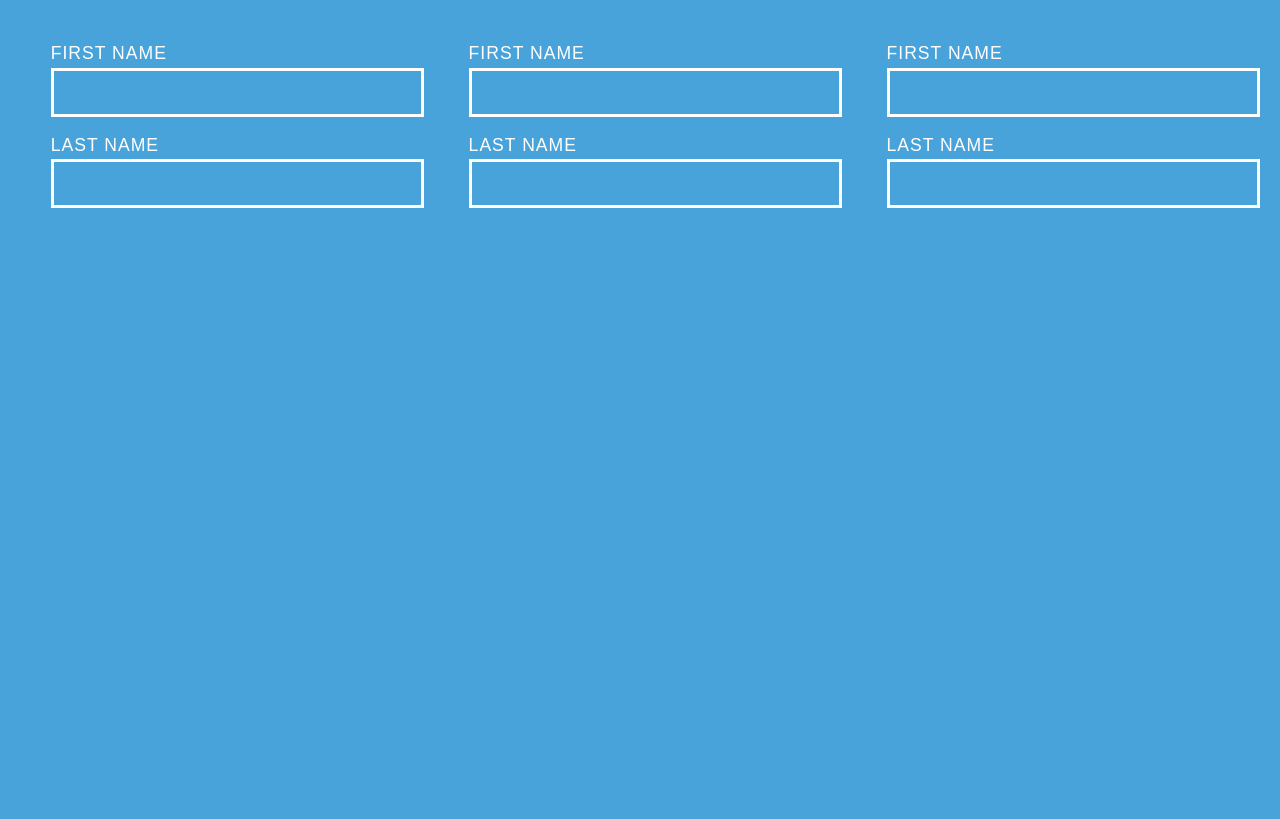
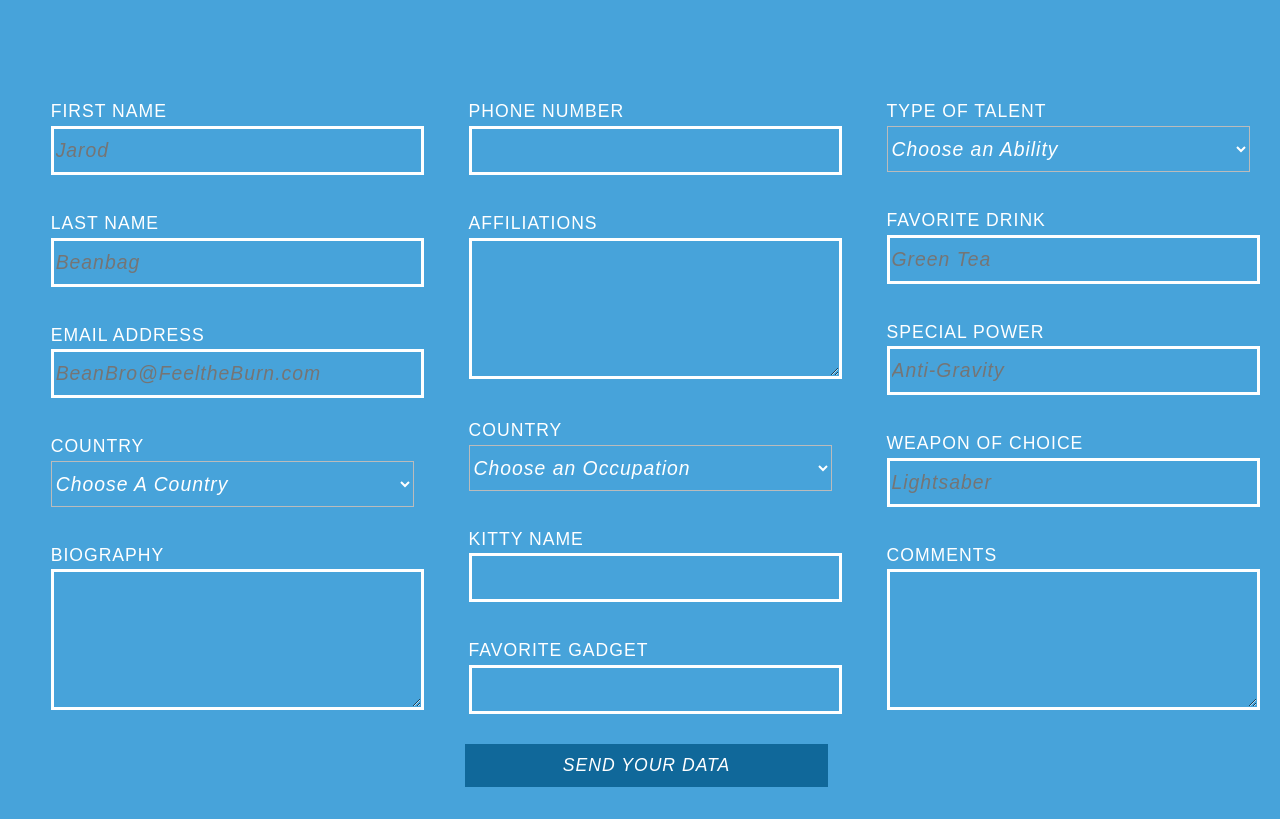
Before and after one commit to BestMattEver/MultiColumnForm, a plain HTML site: page index.html in a window 1280 px wide. Drawn offline with Linux system fonts and the light colour scheme.

Commit message:
got the columns in. all resizing. ready for wires.

```diff
--- a/assets/css/index.css
+++ b/assets/css/index.css
@@ -2,22 +2,25 @@
 body{
   background: #47a3da;
   margin-left: 2%;
+  margin-top: 3%;
 }
 
 /*--------------------------Start Media Queries -----------------------------*/
 @media(max-width: 600px)
 {
-  .col1{ /* This is the column style for TABLET view.*/
+  .col1{ /* This is the column style for MOBILE view.*/
     width: 94%;
     margin: 2% 2%;
     display: inline-block;
+    vertical-align:top;
     /*background: white;  <-- I used these to identify which parts of my code
     were being used when the screen changed */
   }
-  .col2{ /* This is the column style for TABLET view.*/
+  .col2{ /* This is the column style for MOBILE view.*/
     width: 94%;
     margin: 2% 2%;
     display: inline-block;
+    vertical-align:top;
     /*background: white;*/
   }
 }/*end media query*/
@@ -27,6 +30,7 @@ body{
     width: 45%;
     margin: 2% 2%;
     display: inline-block;
+    vertical-align:top;
     /*background: green;  <-- I used these to identify which parts of my code
     were being used when the screen changed */
   }
@@ -34,6 +38,7 @@ body{
     width: 94%;
     margin: 2% 2%;
     display: inline-block;
+    vertical-align:top;
     /*background: green;*/
   }
 }/*end media query*/
@@ -43,19 +48,21 @@ body{
     width: 29%;
     margin: 2% 2%;
     display: inline-block;
+    vertical-align:top;
     /*background: red;*/
   }
   .col2{ /* This is the column style for FULL SCREEN view.*/
     width: 29%;
     margin: 2% 2%;
     display: inline-block;
+    vertical-align:top;
     /*background: red;*/
   }
 }
 /*------------------------End Media Queries here-----------------------------*/
 
 .wrapper{ /* each indivigual box and label combo is inside a wrapper element*/
-  margin-top: 20px;
+  margin-top: 40px;
   font-family: sans-serif;
   color: #fff;
   font-size: 1.1em;
@@ -63,6 +70,27 @@ body{
   letter-spacing: 1px;
 }
 
+/*this is the styling for the drop down menu*/
+select{
+  color:#fff;
+  font-size: 1.1em;
+  font-weight: 500;
+  letter-spacing: 1px;
+  font-family: sans-serif;
+  font-style: italic;
+
+  margin-top: 5px;
+  padding-top: 10px;
+  padding-bottom: 10px;
+  position: relative;
+  width: 100%;
+
+  background: #47a3da;
+  border: 1px #bbb solid;
+  outline-width: 0px;
+}
+
+/*this is the styling for the normal text box*/
 input{
   color: #fff;
   font-size: 1.1em;
@@ -80,8 +108,43 @@ input{
   background: #47a3da;
   border: 3px #fff solid;
   outline-width: 0px; /* <--- This is how you prevent text boxes from highlighting when selected*/
+}
 
+textarea{
+  color: #fff;
+  font-size: 1.1em;
+  font-weight: 500;
+  letter-spacing: 1px;
+  font-family: sans-serif;
+  font-style: italic;
+
+  margin-top: 5px;
+  padding-top:10px;
+  padding-bottom:10px;  /* <--- This is how you make BIG text boxes*/
+  position: relative;
+  width:100%;
+
+  background: #47a3da;
+  border: 3px #fff solid;
+  outline-width: 0px; /* <--- This is how you prevent text boxes from highlighting when selected*/
 }
+
 input:focus{
   border: 3px #41657a solid; /*This is how you make text boxes change color when you select it*/
 }
+
+#send{
+  margin-left: 35%;
+  width:29%;
+  color: #fff;
+  border: 1px #10689a solid;
+  background: #10689a;
+}
+
+#send:hover{
+  margin-left: 35%;
+  width:29%;
+  color: #fff;
+  border: 1px #4092c1 solid;
+  background: #4092c1;
+}
--- a/index.html
+++ b/index.html
@@ -9,42 +9,105 @@
   <link rel="stylesheet" href ="assets/css/index.css">
 </head>
 <body>
+
   <span class = "col1"> <!--start first column-->
     <div class = "wrapper">
       FIRST NAME<br>
-      <em><input ="text"></input></em>
+      <input ="text" id="first_Name" placeholder="Jarod"></input>
     </div>
 
     <div class ="wrapper">
       LAST NAME<br>
-      <em><input = "text"></input></em>
-    </div>
-  </span><!--End first column-->
-<span id="scriptOut1"></span>
-  <span class = "col1"> <!--start SECOND column-->
-    <div class = "wrapper">
-      FIRST NAME<br>
-      <em><input ="text"></input></em>
+      <input = "text" id="last_Name" placeholder="Beanbag"></input>
     </div>
 
     <div class ="wrapper">
-      LAST NAME<br>
-      <em><input = "text"></input></em>
+      EMAIL ADDRESS<br>
+      <input = "text" id="email" placeholder="BeanBro@FeeltheBurn.com"></input>
+    </div>
+    <div class="wrapper">
+      COUNTRY<br>
+      <select id="country">
+        <option>Choose A Country</option>
+        <option>France</option>
+        <option>Italy</option>
+        <option>Portugal</option>
+      </select>
+    </div>
+    <div class ="wrapper">
+      BIOGRAPHY<br>
+      <textarea id="bio" rows="5" cols="59" wrap="true"></textarea>
+    </div>
+  </span><!--End first column-->
+
+<span id="scriptOut1"></span><!------------------------------------------------------------>
+
+  <span class = "col1"> <!--start SECOND column-->
+    <div class = "wrapper">
+      PHONE NUMBER<br>
+      <em><input ="text" id="phone"></input></em>
+    </div>
+    <div class ="wrapper">
+      AFFILIATIONS<br>
+      <textarea id="affiliations" rows="5" cols="59" wrap="true"></textarea>
+    </div>
+    <div class="wrapper">
+      COUNTRY<br>
+      <select id="occupation">
+        <option>Choose an Occupation</option>
+        <option>Web Designer</option>
+        <option>Web Developer</option>
+        <option>Hybred</option>
+        <option>Scoundrel</option>
+      </select>
+    </div>
+    <div class ="wrapper">
+      KITTY NAME<br>
+      <input = "text" id="kitty"></input>
+    </div>
+    <div class ="wrapper">
+      FAVORITE GADGET<br>
+      <input = "text" id="gadget"></input>
     </div>
   </span><!--End SECOND column-->
-<span id="scriptOut2"></span>
+
+<span id="scriptOut2"></span><!------------------------------------------------------------>
+
   <span class = "col1 col2"> <!--start THIRD column-->
-    <div class = "wrapper">
-      FIRST NAME<br>
-      <em><input ="text"></input></em>
+    <div class="wrapper">
+      TYPE OF TALENT<br>
+      <select id="talent">
+        <option>Choose an Ability</option>
+        <option>Ninja Silence</option>
+        <option>Sumo Power</option>
+        <option>Samurai Precision</option>
+        <option>Mad Scheming</option>
+      </select>
     </div>
-
     <div class ="wrapper">
-      LAST NAME<br>
-      <em><input = "text"></input></em>
+      FAVORITE DRINK<br>
+      <input ="text" id="drink" placeholder="Green Tea"></input>
+    </div>
+    <div class ="wrapper">
+      SPECIAL POWER<br>
+      <input ="text" id="power" placeholder="Anti-Gravity"></input>
+    </div>
+    <div class ="wrapper">
+      WEAPON OF CHOICE<br>
+      <input ="text" id="weapon" placeholder="Lightsaber"></input>
+    </div>
+    <div class ="wrapper">
+      COMMENTS<br>
+      <textarea id="comments" rows="5" cols="59" wrap="true"></textarea>
     </div>
   </span><!--End THIRD column-->
 <br>
+<!--- submit button ------------------------------>
+
+  <input type="submit" value="SEND YOUR DATA" id="send">
+  <br>
+  <br>
+  <br>
 
 <script src="assets/js/index.js"></script>
 </body>
```
